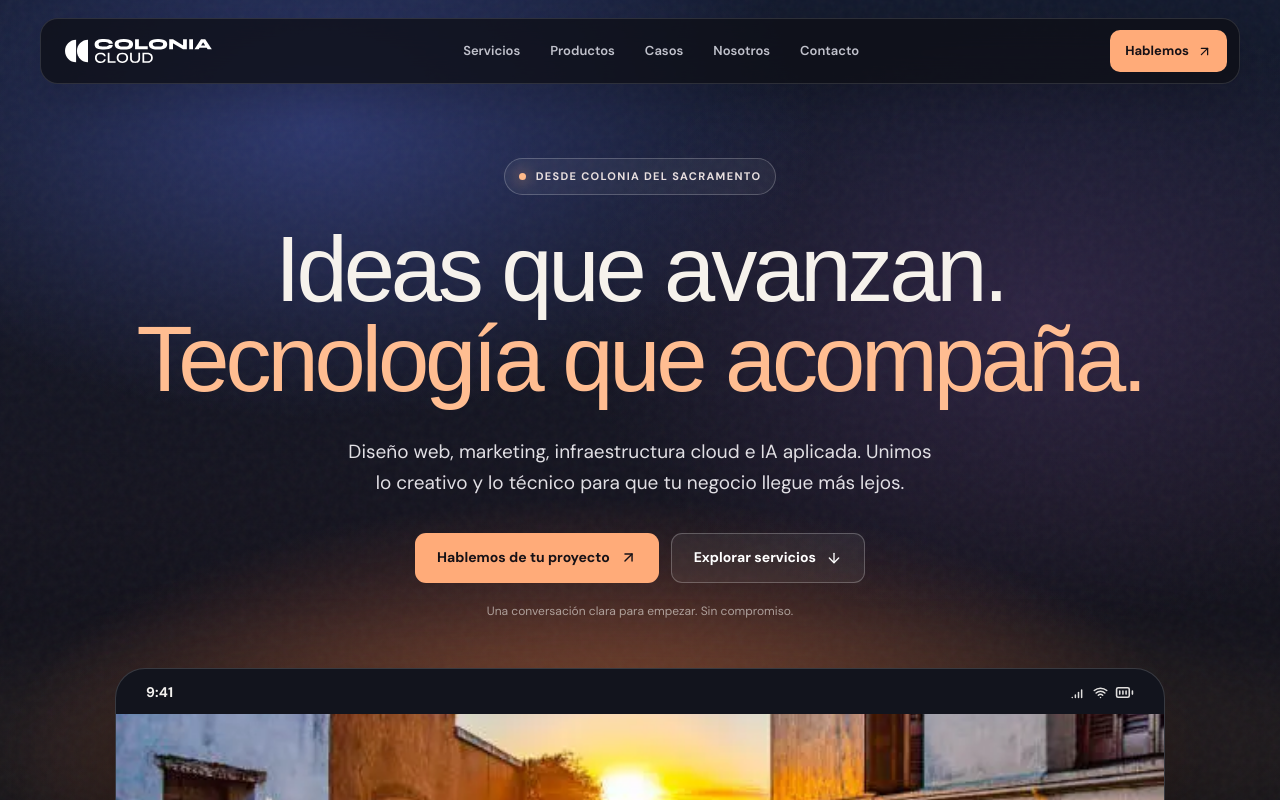
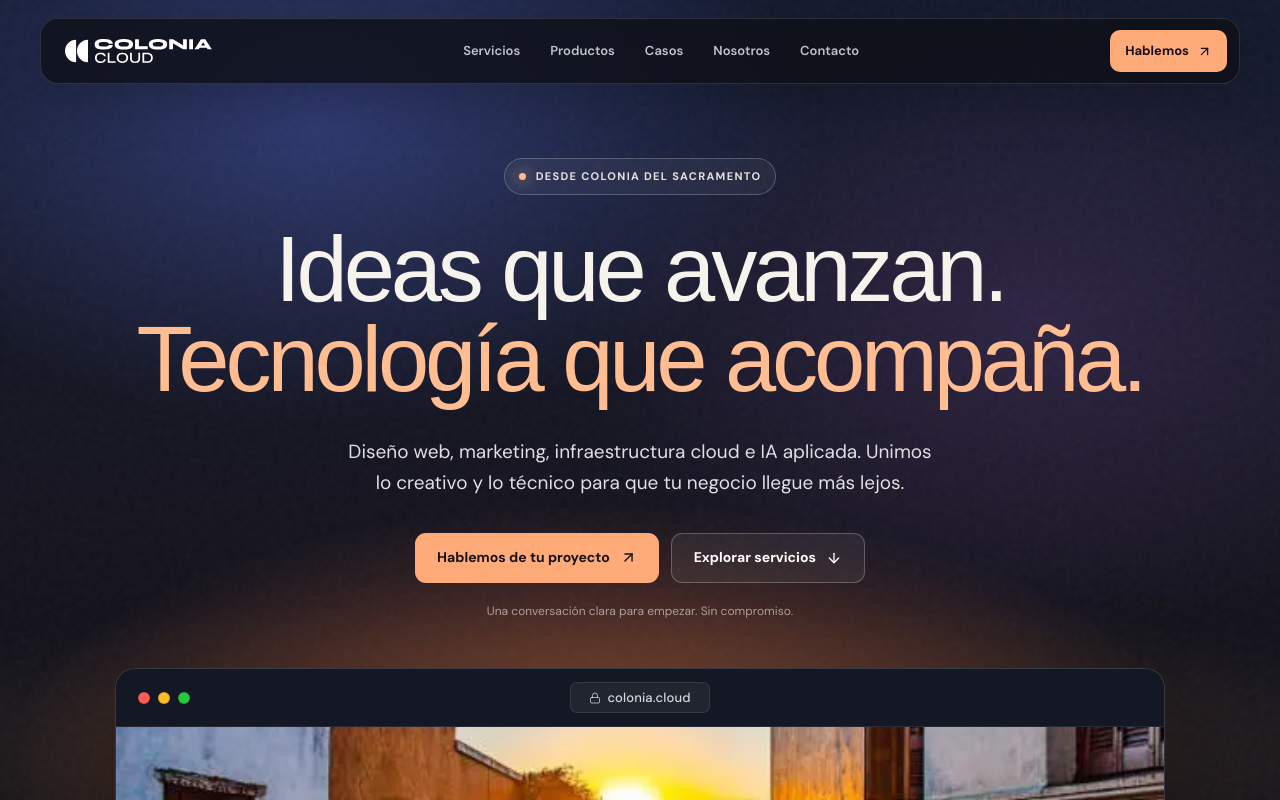
Before and after one commit to ColoniaCloud/ColoniaCloud, a Next.js app: page / in a window 1280 px wide. Shown: the top 800 px of the page. Built offline with nearby package versions, Linux system fonts and the light colour scheme.

Commit message:
feat: reemplazar ventana hero por macOS y agregar animacion de iconos en servicios

```diff
--- a/app/globals.css
+++ b/app/globals.css
@@ -92,29 +92,25 @@ button, input, textarea { font: inherit; }
 .btn-secondary { border: 1px solid rgba(255,255,255,.24); background: rgba(255,255,255,.06); color: #fff; }
 .btn-secondary:hover { border-color: rgba(255,255,255,.55); background: rgba(255,255,255,.1); }
 .hero-caption { margin-top: 19px; color: rgba(246,242,236,.59); font-size: 12px; }
-/* Ventana de iOS: barra de estado, pantalla y barra de inicio.
-
-   Sin margen inferior negativo. La card anterior lo tenía para montarse sobre
-   la sección siguiente, y era lo que la hacía verse cortada en recto: primero
-   porque `.hero` recortaba con `overflow: hidden`, y al sacarlo porque las
-   cajas quedaban solapadas 38px y quién gana lo decide el orden de pintado.
-   En Chromium gana la ventana y se ve entera, pero es un empate que otro
-   motor puede resolver al revés. Medido con el margen y sin él, el borde se
-   ve idéntico: el solapamiento no aportaba nada y sí podía volver a cortarla. */
-.hero-window { position: relative; max-width: 1050px; margin: 48px auto 0; overflow: hidden; border: 1px solid rgba(255,255,255,.16); border-radius: 30px; background: #12141d; text-align: left; box-shadow: 0 35px 95px rgba(0,0,0,.45); }
-.hero-window-bar { display: flex; justify-content: space-between; align-items: center; padding: 13px 30px 11px; color: #f3f1ef; }
-.hero-window-time { font-size: 14px; font-weight: 700; letter-spacing: .01em; }
-.hero-window-status { display: inline-flex; align-items: center; gap: 7px; opacity: .92; }
+/* Ventana de macOS Desktop: barra de título con controles semáforo, URL colonia.cloud y pantalla. */
+.hero-window { position: relative; max-width: 1050px; margin: 48px auto 0; overflow: hidden; border: 1px solid rgba(255,255,255,.16); border-radius: 20px; background: #12141d; text-align: left; box-shadow: 0 35px 95px rgba(0,0,0,.45); }
+.hero-window-bar { display: flex; align-items: center; justify-content: space-between; padding: 13px 22px; background: rgba(22,25,37,.95); border-bottom: 1px solid rgba(255,255,255,.08); backdrop-filter: blur(12px); color: #f3f1ef; }
+.hero-window-controls { display: flex; align-items: center; gap: 8px; flex: 1; }
+.mac-dot { width: 12px; height: 12px; border-radius: 50%; display: inline-block; }
+.mac-dot-close { background: #ff5f56; border: 1px solid rgba(0,0,0,.15); }
+.mac-dot-minimize { background: #ffbd2e; border: 1px solid rgba(0,0,0,.15); }
+.mac-dot-maximize { background: #27c93f; border: 1px solid rgba(0,0,0,.15); }
+.hero-window-url { display: flex; align-items: center; justify-content: center; gap: 6px; padding: 5px 18px; border-radius: 7px; background: rgba(255,255,255,.06); border: 1px solid rgba(255,255,255,.09); color: rgba(255,255,255,.82); font-size: 13px; font-weight: 500; letter-spacing: .01em; }
+.hero-window-lock { color: rgba(255,255,255,.6); flex-shrink: 0; }
+.hero-window-actions { flex: 1; }
 .hero-window-screen { position: relative; min-height: 310px; }
 .hero-window-screen img { width: 100%; height: 100%; object-fit: cover; object-position: center 57%; position: absolute; inset: 0; }
 .hero-window-screen::after { content: ''; position: absolute; inset: 0; background: linear-gradient(0deg,rgba(11,13,21,.62),transparent 58%); pointer-events: none; }
 
-/* La hoja de vidrio es lo que hace leer la escena como iOS: fondo
-   translúcido con desenfoque por detrás, no un panel opaco. */
+/* La hoja de vidrio flotante dentro de la ventana de macOS */
 .hero-window-sheet { position: absolute; z-index: 1; left: 26px; bottom: 26px; max-width: 470px; padding: 22px 26px 20px; border: 1px solid rgba(255,255,255,.18); border-radius: 22px; background: rgba(18,20,30,.52); backdrop-filter: blur(22px) saturate(1.3); -webkit-backdrop-filter: blur(22px) saturate(1.3); }
 .hero-window-sheet strong { display: block; margin-top: 11px; font: 500 clamp(24px,2.6vw,34px)/1.1 var(--cc-font-display); letter-spacing: -.03em; }
 .hero-window-place { display: block; margin-top: 13px; color: rgba(255,255,255,.72); font-size: 11px; font-weight: 700; letter-spacing: .11em; text-transform: uppercase; }
-.hero-window-indicator { position: absolute; z-index: 2; bottom: 9px; left: 50%; width: 138px; height: 5px; transform: translateX(-50%); border-radius: 99px; background: rgba(255,255,255,.6); }
 
 /* Reusable editorial surfaces */
 .signal-bar { border-bottom: 1px solid rgba(255,255,255,.08); background: #0e1018; }
@@ -151,9 +147,35 @@ button, input, textarea { font: inherit; }
    parecen: el Portón es vertical (638x831) y la Plaza casi un panorama
    (433x209). Con una sola de las dos medidas, una quedaría enorme al lado de
    la otra; así las cuatro entran en el mismo cuadrado y pesan parejo. */
-.service-card-art { width: auto; height: auto; max-width: 104px; max-height: 104px; margin-top: -6px; pointer-events: none; }
-.service-card-top, .service-card-content { position: relative; z-index: 1; }
-.service-card-content { margin-top: auto; }
+.service-card-art {
+  width: auto;
+  height: auto;
+  max-width: 104px;
+  max-height: 104px;
+  margin-top: -6px;
+  pointer-events: none;
+  position: relative;
+  z-index: 10;
+  transform-origin: top right;
+  will-change: transform, opacity;
+}
+
+/* Estado inicial (al entrar a pantalla): el icono aparece ampliado superpuesto al contenido sin empujarlo */
+.service-card:not([data-reveal-visible]) .service-card-art {
+  transform: scale(2.2) translate(-30px, 30px);
+  opacity: 0.85;
+}
+
+/* Estado revelado: se achica suavemente a su posición original */
+.service-card[data-reveal-visible] .service-card-art {
+  transform: scale(1) translate(0, 0);
+  opacity: 1;
+  transition: transform 0.85s cubic-bezier(0.16, 1, 0.3, 1), opacity 0.5s ease;
+  transition-delay: var(--cc-d, 0ms);
+}
+
+.service-card-top { display: flex; justify-content: space-between; align-items: start; position: relative; z-index: 5; }
+.service-card-content { position: relative; z-index: 1; margin-top: auto; }
 .service-card h3 { margin-top: 12px; font: 500 clamp(28px,3vw,42px)/1.05 var(--cc-font-display); letter-spacing: -.035em; }
 .service-card-outcome { margin-top: 12px; color: #efc5ad; font-size: 14px; font-weight: 600; }
 .service-card-description { max-width: 430px; margin-top: 12px; color: #abadb9; font-size: 14px; line-height: 1.65; }
@@ -298,7 +320,6 @@ button, input, textarea { font: inherit; }
   /* La hoja ocupa el ancho y se apoya abajo: en 354px no hay lugar para que
      flote a un costado sin que el titular quede en tres líneas. */
   .hero-window-sheet { left: 14px; right: 14px; bottom: 20px; max-width: none; padding: 19px 21px 17px; border-radius: 19px; }
-  .hero-window-indicator { width: 112px; }
   .signal-inner { display: block; padding-block: 65px 29px; }
   .signal-items { margin-top: 18px; gap: 9px 20px; }
   .section-topline { display: block; }
@@ -309,6 +330,9 @@ button, input, textarea { font: inherit; }
   /* Más chica y pegada al padding de 27px, para que siga alineada con el
      número del servicio y no empuje al titular. */
   .service-card-art { max-width: 72px; max-height: 72px; }
+  .service-card:not([data-reveal-visible]) .service-card-art {
+    transform: scale(1.8) translate(-15px, 20px);
+  }
   .case-grid { margin-top: 36px; }
   .case-card, .case-card:first-child { grid-column: auto; min-height: 365px; }
   .case-card h3 { margin-top: 30px; }
--- a/components/sections/HeroSection.tsx
+++ b/components/sections/HeroSection.tsx
@@ -1,7 +1,7 @@
 import Image from 'next/image';
 import Link from 'next/link';
 import type { CSSProperties } from 'react';
-import { ArrowDown, ArrowUpRight, BatteryFull, SignalHigh, Wifi } from 'lucide-react';
+import { ArrowDown, ArrowUpRight, Lock } from 'lucide-react';
 import { whatsappHref } from '@/lib/contact';
 
 // Coreografía de entrada del hero. Va toda con `data-enter` (CSS puro, sin
@@ -42,16 +42,19 @@ export default function HeroSection() {
             fundido. Pintándola de una y animando solo transform y blur, el
             LCP vuelve a marcarlo el <h1>.
 
-            La hora es 9:41, la que Apple usa en sus maquetas desde la
-            primera presentación del iPhone. */}
+            Ventana de macOS Desktop con controles de semáforo y URL colonia.cloud */}
         <div className="hero-window" data-enter="rise-blur" style={d(220)}>
           <div className="hero-window-bar" aria-hidden="true">
-            <span className="hero-window-time">9:41</span>
-            <span className="hero-window-status">
-              <SignalHigh size={15} strokeWidth={2.4} />
-              <Wifi size={15} strokeWidth={2.4} />
-              <BatteryFull size={19} strokeWidth={2} />
-            </span>
+            <div className="hero-window-controls">
+              <span className="mac-dot mac-dot-close" />
+              <span className="mac-dot mac-dot-minimize" />
+              <span className="mac-dot mac-dot-maximize" />
+            </div>
+            <div className="hero-window-url">
+              <Lock size={12} className="hero-window-lock" />
+              <span>colonia.cloud</span>
+            </div>
+            <div className="hero-window-actions" />
           </div>
           <div className="hero-window-screen">
             <Image src="/atardecer colonia.webp" alt="" fill priority sizes="(max-width: 700px) 100vw, 1050px" />
@@ -61,7 +64,6 @@ export default function HeroSection() {
               <span className="hero-window-place">Colonia del Sacramento · Uruguay</span>
             </div>
           </div>
-          <span className="hero-window-indicator" aria-hidden="true" />
         </div>
       </div>
     </section>
```
Also changed, not shown: 1 other file (tests, documents, lock files or other folders).
